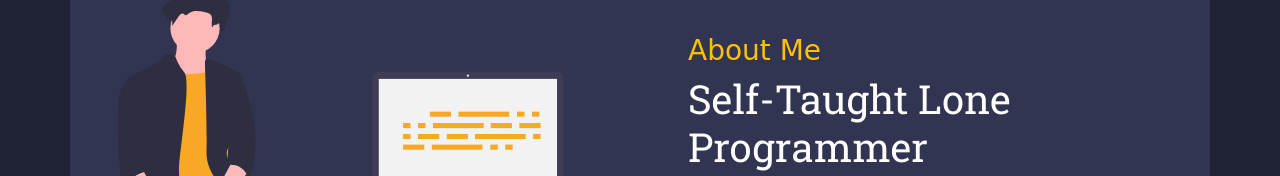
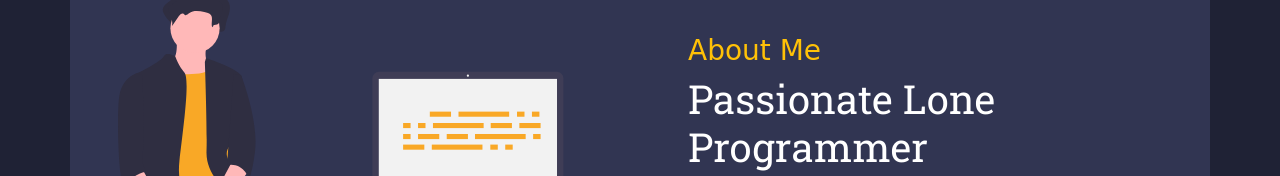
Before and after one commit to harsh116/Portfolio-Website.github.io, a plain HTML site: page index.html in a window 1280 px wide. Shown: the part 539-715 px from the top of the page. Drawn offline with nearby package versions, Linux system fonts and the light colour scheme; a web font is replaced by a local one.

Commit message:
Update index.html

```diff
--- a/index.html
+++ b/index.html
@@ -92,7 +92,7 @@
         </div>
         <div class="col-6 pl-5 pt-5 pb-5 text-white">
           <h3 class="text-warning">About Me</h3>
-          <h1 class="m-heading">Self-Taught Lone Programmer</h1>
+          <h1 class="m-heading">Passionate Lone Programmer</h1>
           <p>
             Pursuing BTech in Computer Science from Galgotias University.</p>
             <p>I am
```
